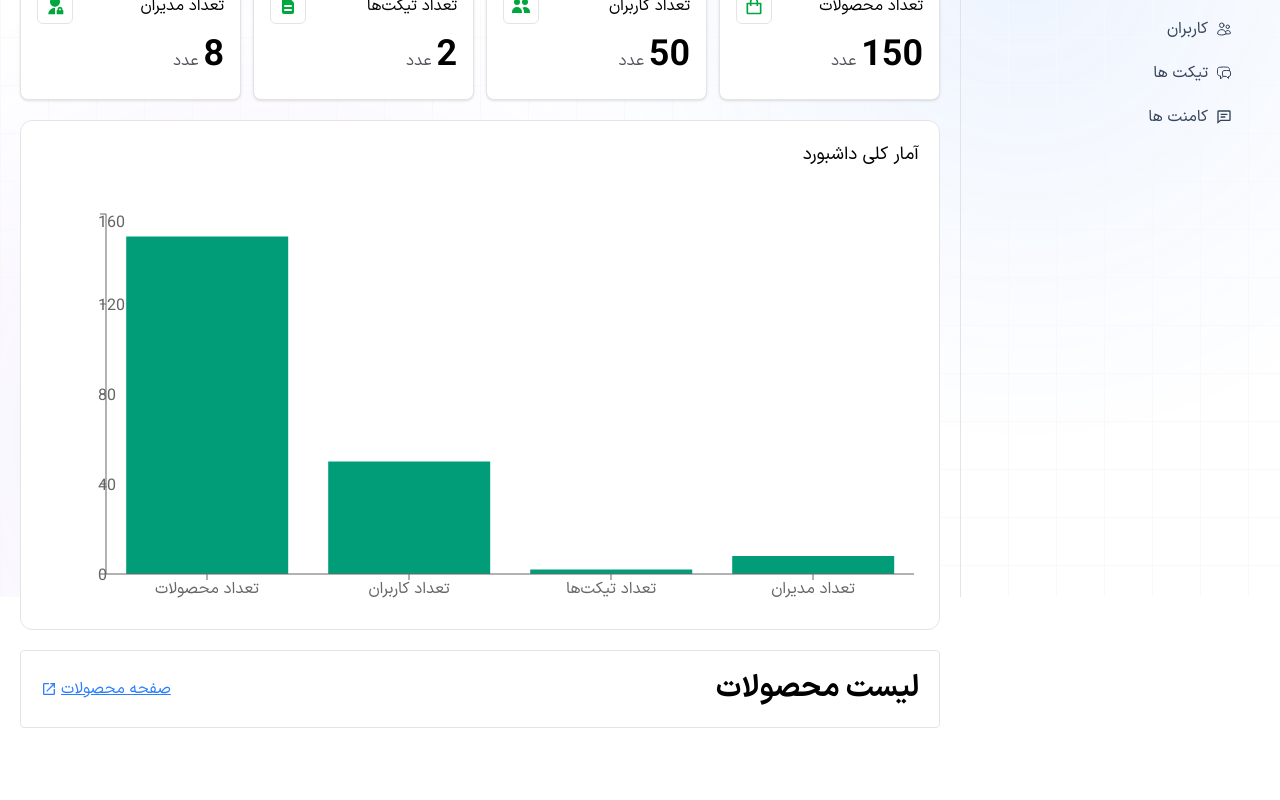
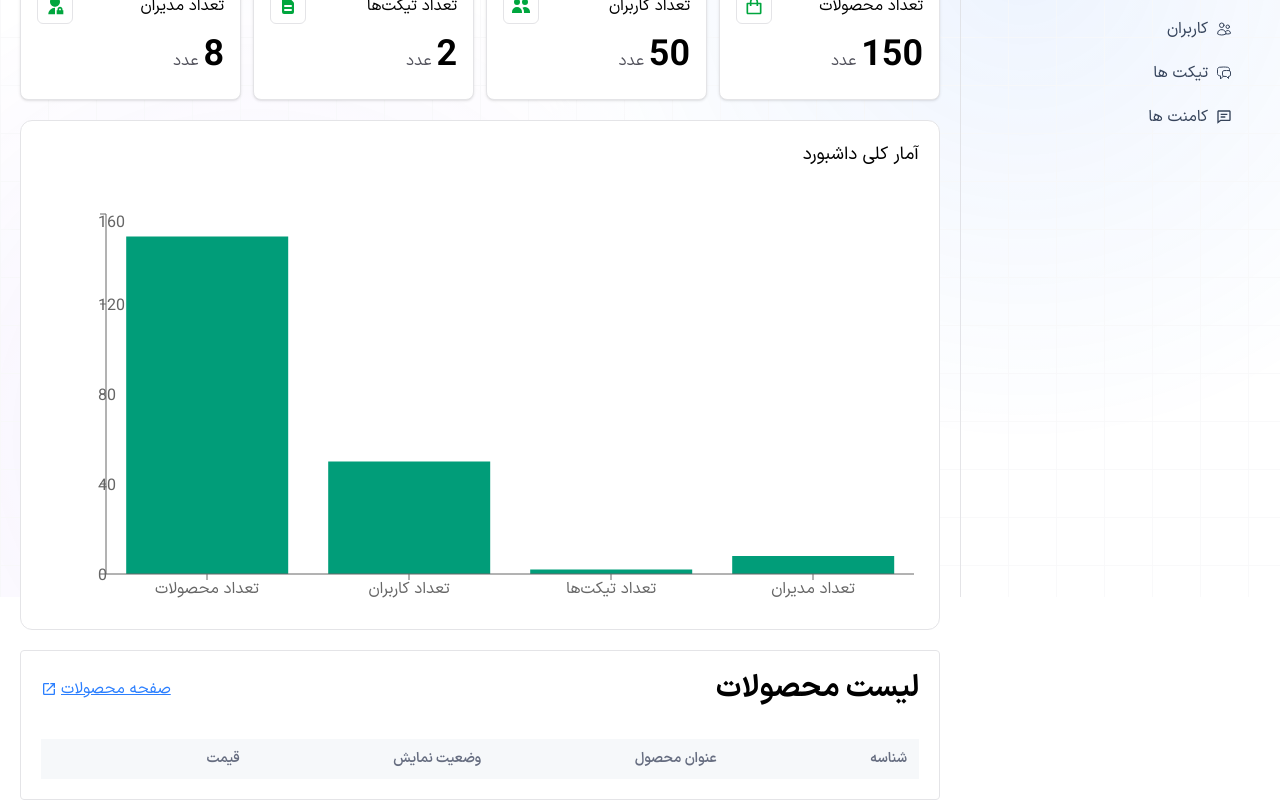
Before and after one commit to mohammaddadsetan/admin-dashboard, a React (Vite) app: page / in a window 1280 px wide. Shown: the part 203-1003 px from the top of the page. Before the commit the page ends 931 px from the top, so only its background shows below. Built offline with nearby package versions, Linux system fonts and the light colour scheme.

Commit message:
feat(table): add tableHeaderData and implement tableHeader

```diff
--- a/src/components/ui/Table/Table.jsx
+++ b/src/components/ui/Table/Table.jsx
@@ -1,10 +1,20 @@
 import React from "react";
 import TableTitle from "./elements/TableTitle";
+import TableHeader from "./elements/TableHeader";
+import TableHeaderData from "./elements/TableHeaderData";
+import { tableHeaderData } from "../../../data/products";
 
 function Table({ data }) {
   return (
-    <div className="border primary-border-color rounded p-5">
+    <div className="border primary-border-color rounded p-5 space-y-8">
       <TableTitle headerTitle={data.headerTitle} />
+      <table className="w-full">
+        <TableHeader>
+          {tableHeaderData.map((data, index) => (
+            <TableHeaderData key={index} title={data} />
+          ))}
+        </TableHeader>
+      </table>
     </div>
   );
 }
--- a/src/components/ui/Table/elements/TableData.jsx
+++ b/src/components/ui/Table/elements/TableData.jsx
@@ -1,7 +1,7 @@
 import React from "react";
 
-function TableData() {
-  return <div>TableData</div>;
+function TableData({ children }) {
+  return <div>sdsdsd</div>;
 }
 
 export default TableData;
--- a/src/components/ui/Table/elements/TableHeader.jsx
+++ b/src/components/ui/Table/elements/TableHeader.jsx
@@ -1,7 +1,13 @@
 import React from "react";
 
-function TableHeader() {
-  return <div>TableHeader</div>;
+function TableHeader({ children }) {
+  return (
+    <thead className="w-full">
+      <tr className=" flex w-full justify-between  items-center text-sm bg-[#F6F8FA] h-10 *: *:px-3  text-[#666D80] *:font-semibold">
+        {children}
+      </tr>
+    </thead>
+  );
 }
 
 export default TableHeader;
--- /dev/null
+++ b/src/components/ui/Table/elements/TableHeaderData.jsx
@@ -0,0 +1,7 @@
+import React from "react";
+
+function TableHeaderData({ title }) {
+  return <th>{title}</th>;
+}
+
+export default TableHeaderData;
--- /dev/null
+++ b/src/data/products.js
@@ -0,0 +1,7 @@
+export const tableHeaderData = [
+  "شناسه",
+  "عنوان محصول",
+  "وضعیت نمایش",
+  "قیمت",
+  "",
+];
```
